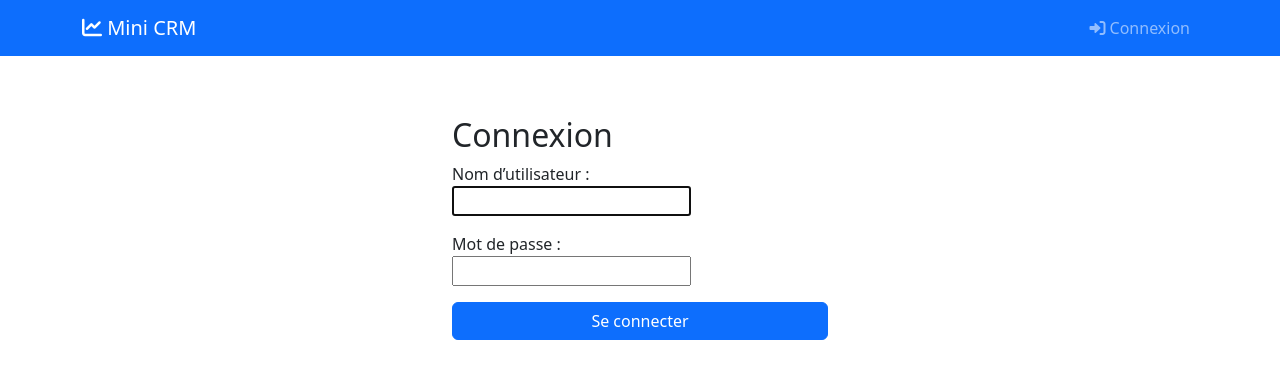
After one commit to labosnie/mini-crm, a Django app: page /accounts/login/ in a window 1280 px wide. The commit adds this page. Shown: the top 379 px of the page. Run offline with Django 5.2, Linux system fonts and the light colour scheme; parts of the project's set-up code (start-up, migrations or seed data) failed here and were passed over.

Commit message:
🔧 Fix: Suppression références allauth et correction healthcheck PostgreSQL

```diff
--- a/mini_crm/urls.py
+++ b/mini_crm/urls.py
@@ -18,10 +18,13 @@ Including another URLconf
 from django.contrib import admin
 from django.urls import path, include
 from django.views.generic import RedirectView
+from django.contrib.auth import views as auth_views
 
 urlpatterns = [
     path("admin/", admin.site.urls),
     # path("accounts/", include("allauth.urls")),  # Temporairement désactivé pour la démo
+    path("accounts/login/", auth_views.LoginView.as_view(), name="login"),
+    path("accounts/logout/", auth_views.LogoutView.as_view(), name="logout"),
     path("clients/", include("clients.urls")),
     path("projets/", include("projets.urls")),
     path("factures/", include("factures.urls")),
--- a/templates/base.html
+++ b/templates/base.html
@@ -70,7 +70,8 @@
                 class="nav-link position-relative"
                 href="{% url 'notifications:liste' %}"
               >
-                Notifications {% with unread_count=request.user.notification_set.filter.count %}
+              Notifications
+              {% with unread_count=user.notification_set.count %}
                 {% if unread_count > 0 %}
                   <span
                     class="position-absolute top-0 start-100 translate-middle badge rounded-pill bg-danger"
@@ -89,12 +90,12 @@
           </ul>
           <ul class="navbar-nav ms-auto">
             <li class="nav-item">
-              <a class="nav-link" href="{% url 'account_email' %}">
+              <a class="nav-link" href="#" disabled>
                 <i class="fas fa-user-cog"></i> Mon compte
               </a>
             </li>
             <li class="nav-item">
-              <a class="nav-link" href="{% url 'account_logout' %}">
+              <a class="nav-link" href="{% url 'logout' %}">
                 <i class="fas fa-sign-out-alt"></i> Déconnexion
               </a>
             </li>
@@ -102,7 +103,7 @@
           {% else %}
           <ul class="navbar-nav ms-auto">
             <li class="nav-item">
-              <a class="nav-link" href="{% url 'account_login' %}">
+              <a class="nav-link" href="{% url 'login' %}">
                 <i class="fas fa-sign-in-alt"></i> Connexion
               </a>
             </li>
--- /dev/null
+++ b/templates/registration/login.html
@@ -0,0 +1,22 @@
+{% extends "base.html" %} {% block content %}
+<div class="container" style="max-width: 400px; margin-top: 60px">
+  <h2>Connexion</h2>
+  {% if form.errors %}
+  <div class="alert alert-danger">
+    Identifiants invalides. Veuillez réessayer.
+  </div>
+  {% endif %}
+  <form method="post" novalidate>
+    {% csrf_token %}
+    <div class="mb-3">
+      {{ form.username.label_tag }}<br />
+      {{ form.username }}
+    </div>
+    <div class="mb-3">
+      {{ form.password.label_tag }}<br />
+      {{ form.password }}
+    </div>
+    <button type="submit" class="btn btn-primary w-100">Se connecter</button>
+  </form>
+</div>
+{% endblock %}
```
Lines whose indentation alone changed are shown as unchanged.
